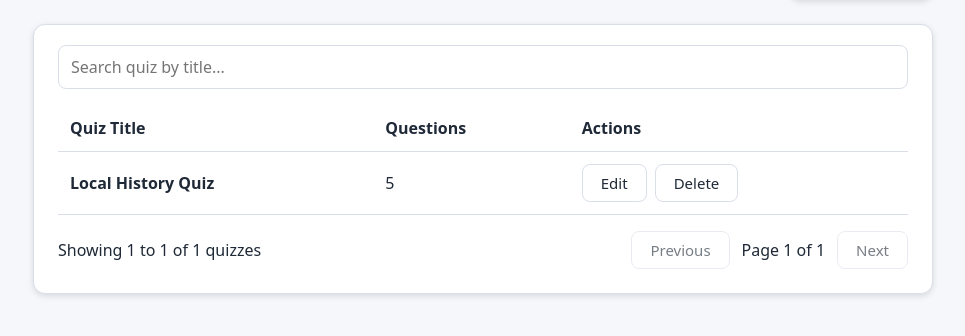
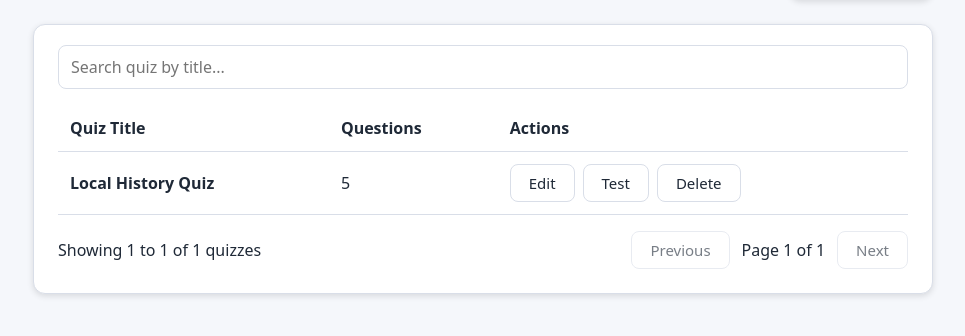
Before and after one commit to lostVeins27/quiz-maker-local-host, a Flask app: page /manage-quiz in a window 1280 px wide. Shown: the part 118-454 px from the top of the page, without its empty margins (157-1122 px from the left). Run offline with Flask 3, Linux system fonts and the light colour scheme; a user stored in the database is signed in.

Commit message:
add test button in manage-quiz page

```diff
--- a/static/manage-quiz.css
+++ b/static/manage-quiz.css
@@ -182,15 +182,16 @@
   opacity: 0.7;
 }
 
-/*edit and delete buttons next to each other*/
+/*edit, test and delete buttons next to each other*/
 .quiz-actions {
   display: flex;
   flex-wrap: wrap;
   gap: 8px;
 }
 
-/*edit link and delete button (same style as the add question button)*/
+/*edit link, test and delete buttons (same style as the add question button)*/
 .edit-quiz-link,
+.test-quiz-btn,
 .delete-quiz-btn,
 #previous-page-btn,
 #next-page-btn,
@@ -207,8 +208,9 @@
   transition: background 0.2s, border-color 0.2s;
 }
 
-/*hovering the edit link or the page buttons: blue*/
+/*hovering the edit link, test button or page buttons: blue*/
 .edit-quiz-link:hover,
+.test-quiz-btn:hover,
 #previous-page-btn:hover:not(:disabled),
 #next-page-btn:hover:not(:disabled),
 #cancel-delete-btn:hover {
--- a/static/manage-quiz.js
+++ b/static/manage-quiz.js
@@ -144,6 +144,14 @@ function createQuizRow(quiz) {
   editLink.textContent = "Edit";
   editLink.setAttribute("aria-label", `Edit quiz ${quiz.title}`);
 
+  // Test button (no function yet)
+  const testButton = document.createElement("button");
+  testButton.type = "button";
+  testButton.className = "test-quiz-btn";
+  testButton.dataset.id = quiz.id;
+  testButton.textContent = "Test";
+  testButton.setAttribute("aria-label", `Test quiz ${quiz.title}`);
+
   const deleteButton = document.createElement("button");
   deleteButton.type = "button";
   deleteButton.className = "delete-quiz-btn";
@@ -151,7 +159,7 @@ function createQuizRow(quiz) {
   deleteButton.textContent = "Delete";
   deleteButton.setAttribute("aria-label", `Delete quiz ${quiz.title}`);
 
-  actions.append(editLink, deleteButton);
+  actions.append(editLink, testButton, deleteButton);
   actionsCell.appendChild(actions);
 
   row.append(titleCell, questionsCell, actionsCell);
```
Also changed, not shown: quizdb.db (added).
